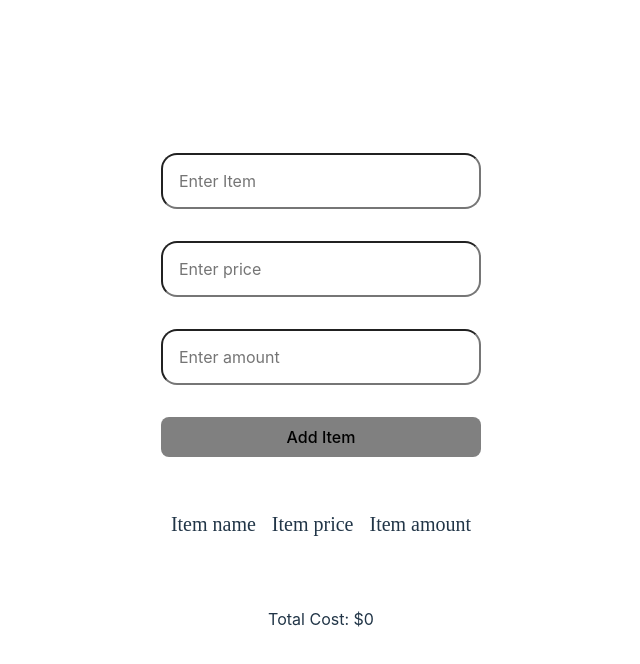
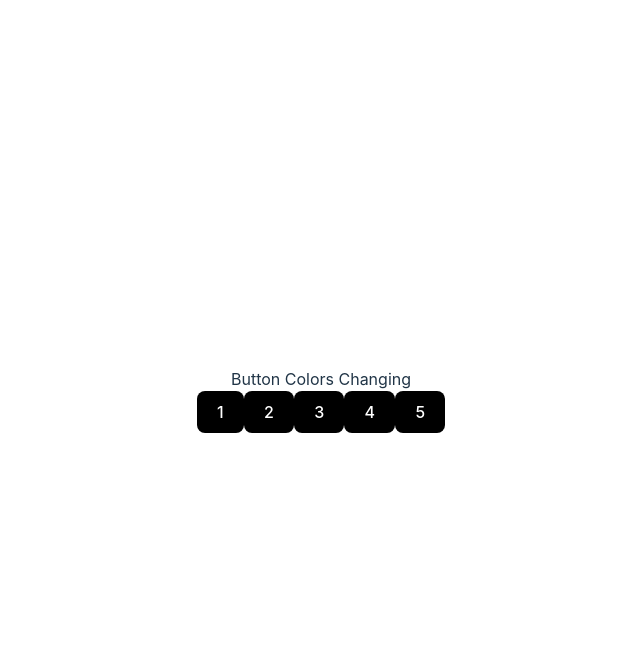
Before and after one commit to CodeBoy2002/basic-react-projects, a React (Vite) app: page / in a window 1280 px wide. Shown: the top 664 px of the page, without its empty margins (319-959 px from the left). Built offline with nearby package versions, Linux system fonts and the light colour scheme.

Commit message:
hover button

```diff
--- a/src/App.jsx
+++ b/src/App.jsx
@@ -2,12 +2,14 @@ import { useState } from 'react'
 import './App.css'
 import { AddItems } from './components/AddItems'
 import ShoppingCart from './components/ShoppingCart'
+import ButtonHover from './components/ButtonHover'
 
 function App() {
   return (
     <>
       {/* <AddItems/> */}
-      <ShoppingCart/>
+      {/* <ShoppingCart/> */}
+      <ButtonHover/>
     </>
   )
 }
--- /dev/null
+++ b/src/components/ButtonHover.jsx
@@ -0,0 +1,48 @@
+import React, { useState } from "react";
+
+const ButtonHover = () => {
+  const [buttonColors, setButtonColors] = useState({
+    1: "black",
+    2: "black",
+    3: "black",
+    4: "black",
+    5: "black"
+  });
+
+  const handleColorChange = (buttonId)=> {
+    setButtonColors((prevButton)=> {
+        const newColor = { ...prevButton }
+
+        //The button which we hover
+        newColor[buttonId] = 'green'
+
+        //The prev button
+        const prevButtonId = buttonId === 1 ? 5 : buttonId - 1
+        newColor[prevButtonId] = 'red'
+
+        //The next button
+        const nextButtonId = buttonId === 5 ? 1 : buttonId + 1
+        newColor[nextButtonId] = 'blue'
+
+        return newColor
+    })
+  }
+  return (
+    <>
+      <div>Button Colors Changing</div>
+      <div>
+        {[1, 2, 3, 4, 5].map((buttonId) => (
+          <button
+            key={buttonId}
+            onMouseEnter={() => handleColorChange(buttonId)}
+            style={{ backgroundColor: buttonColors[buttonId], color: 'white' }}
+          >
+            {buttonId}
+          </button>
+        ))}
+      </div>
+    </>
+  );
+};
+
+export default ButtonHover;
```
